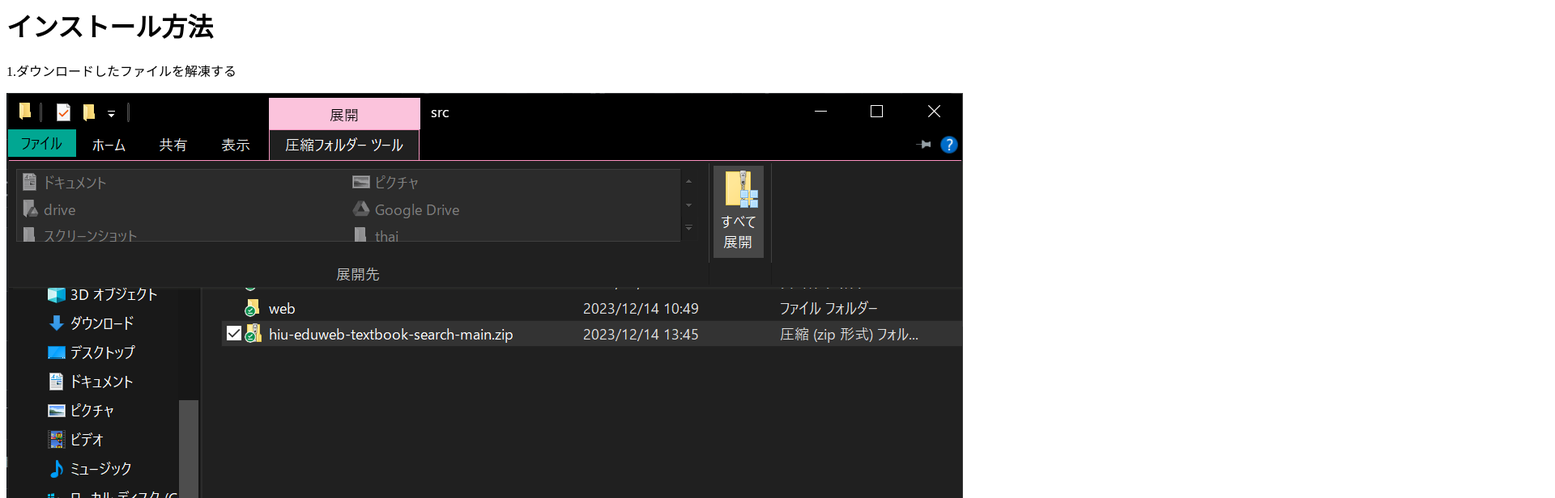
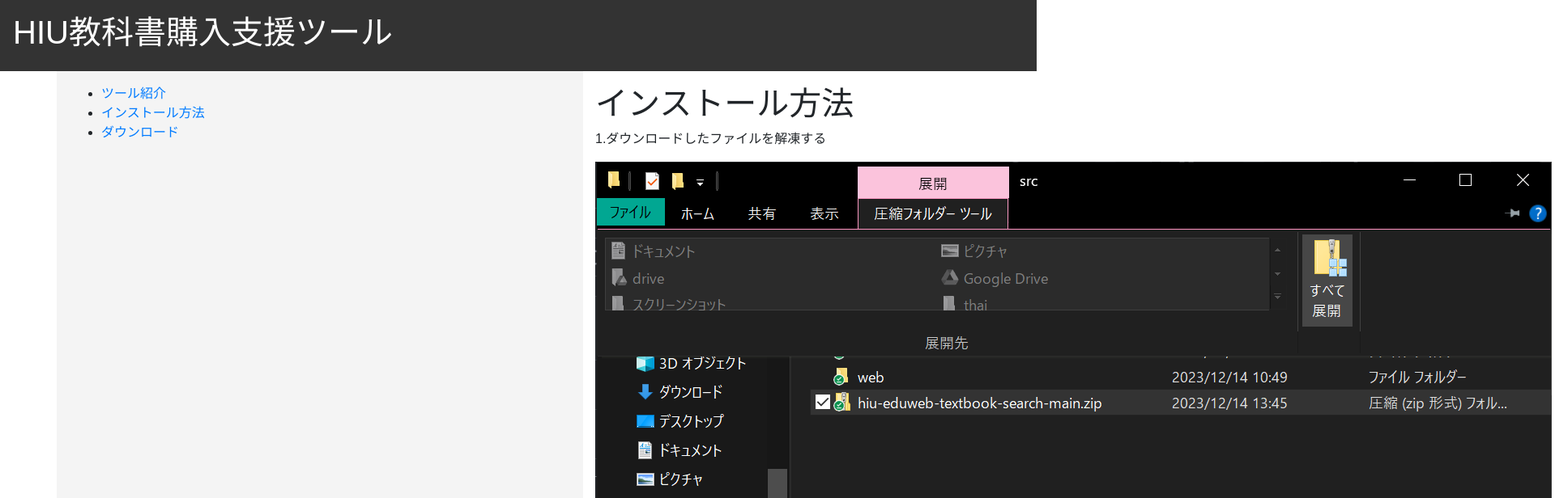
Before and after one commit to mouseos/basic-of-project, a plain HTML site: page download.html in a window 1280 px wide. Shown: the top 616 px of the page at 81% size, 1920 px wide, since content can reach past the window. Drawn offline with nearby package versions, Linux system fonts and the light colour scheme.

Commit message:
Update download.html

```diff
--- a/download.html
+++ b/download.html
@@ -1,14 +1,58 @@
-<!--これはスタイルなど一切適用していない文章です。必要個所に貼り付けて使用します-->
+<!DOCTYPE html>
+<html lang="ja">
+<head>
+    <meta charset="UTF-8">
+    <meta name="viewport" content="width=device-width, initial-scale=1, shrink-to-fit=no">
+    <title>HIU教科書購入支援ツール</title>
+    <link rel="stylesheet" href="https://stackpath.bootstrapcdn.com/bootstrap/4.3.1/css/bootstrap.min.css">
+    <link rel="stylesheet" href="styles.css">
+</head>
+<body>
+
+    <header>
+
+        <h1>HIU教科書購入支援ツール</h1>
+
+    </header>
+
+    <div class="container">
+    <div class="row">
+        <aside class="col-md-4">
+
+            <ul>
+                <li><a href="index.html">ツール紹介</a></li>
+                <li><a href="download.html">インストール方法</a></li>
+                <li><a href="index.html">ダウンロード</a></li>
+            </ul>
+        </aside>
+        <main class="col-md-8">
+            <div class="resizeimage">
                 <h1>インストール方法</h1>
+
                 <p>1.ダウンロードしたファイルを解凍する</p>
                 <img src="./images/explorer.png"/>
+                <br><br>
+
                 <p>2.PCでchromeを開く</p>
                 <img src="./images/chrome.png"/>
+                <br><br>
+
                 <p>3.画像の順で拡張機能のメニューを開く</p>
                 <img src="./images/chrome2.png"/>
+                <br><br>
+
                 <p>4.画像の順でフォルダ選択画面を開く</p>
                 <img src="./images/chrome3.png"/>
+                <br><br>
+
                 <p>5.解凍したフォルダ（hiu-eduweb-textbook-search-main）を開く</p>
                 <img src="./images/chrome4.png"/>
+                <br><br>
+
                 <p>6.拡張機能が追加される</p>
                 <img src="./images/chrome5.png"/>
+            </div>
+
+        </main>
+    </div>
+</div>
```
Lines whose indentation alone changed are shown as unchanged.
